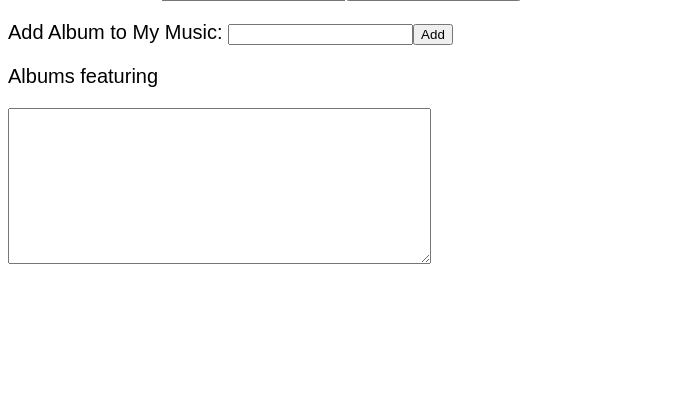
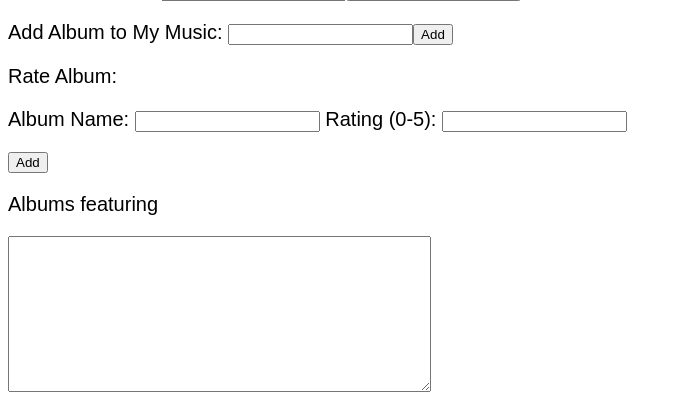
Before and after one commit to ryanbrand/music_database, a Flask app: template webserver/templates/artist_results.html in a window 1280 px wide. Shown: the part 408-808 px from the top of the page, without its empty margins (0-682 px from the left). Before the commit the page ends 672 px from the top, so only its background shows below. Run offline with Flask 2, Linux system fonts and the light colour scheme; the template is opened without the code that fills it, so the values that code supplies are empty; parts of the project's set-up code (start-up, migrations or seed data) failed here and were passed over.

Commit message:
Add album rating from artist search result

```diff
--- a/webserver/server.py
+++ b/webserver/server.py
@@ -349,6 +349,18 @@
   except Exception as e:
     return render_template('album_fail.html')
 
+@app.route('/rate_album', methods=['POST'])
+def rate_album():
+  album_title = request.form['album_title']
+  rating = request.form['rating']
+
+  try:
+    g.conn.execute('INSERT INTO album_rated_by VALUES (%s, %s, %s, %s)', current_app.user_id, album_title, current_app.artist_id, rating)
+    return redirect('/homepage')
+  except Exception as e:
+    return render_template('album_rate_fail.html')
+
+
 @app.route('/genre_add_album', methods=['POST'])
 def genre_add_album():
   """
--- a/webserver/templates/artist_results.html
+++ b/webserver/templates/artist_results.html
@@ -28,6 +28,14 @@
 type="submit" value="Add"></p>
 </form>
 
+<form method="POST" action="/rate_album">
+<p>Rate Album:</p>
+<p>Album Name:  <input type="text" name="album_title">
+Rating (0-5): <input type="text" name="rating"></p>
+<input type="submit" value="Add"></p>
+</form>
+
+
 <p>Albums featuring {{artist_name}}</p>
 <textarea readonly name="albums"
    rows="10" cols="50">{{albums_featured}}</textarea>
```
Also changed, not shown: webserver/templates/album_rate_fail.html (added, +20 -0 lines).
